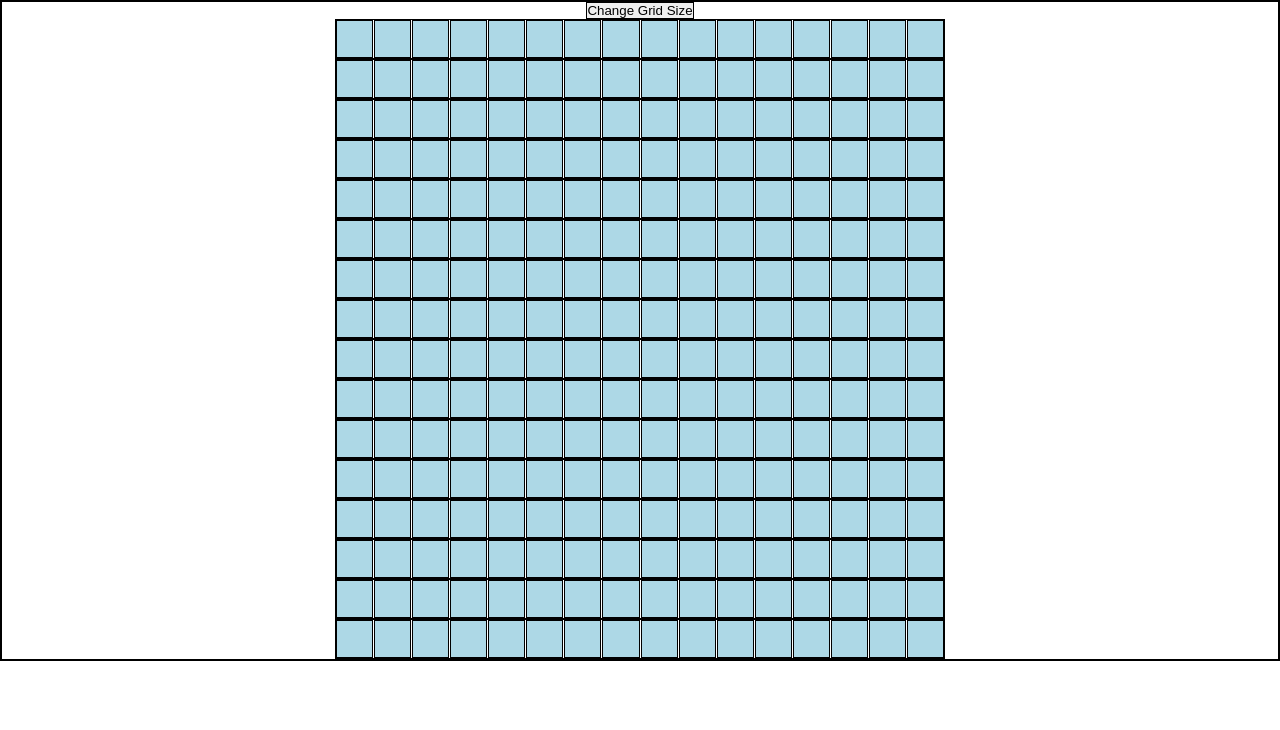
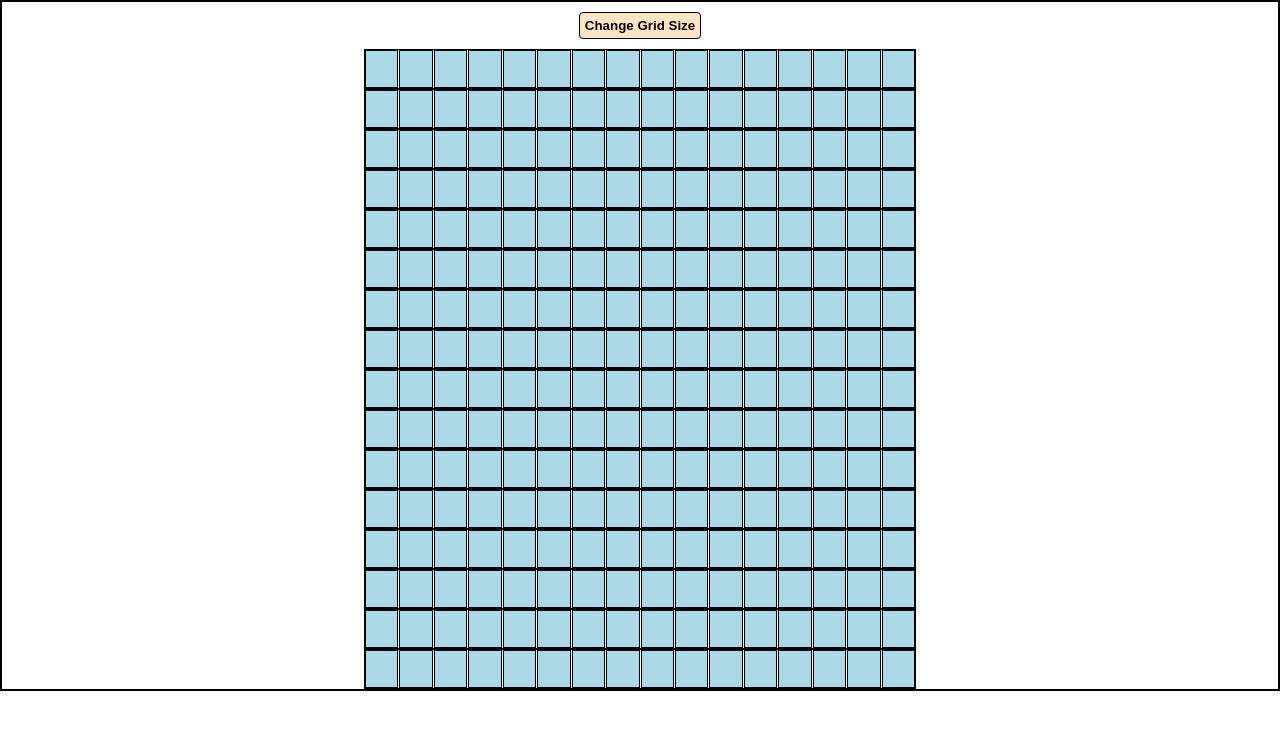
Before and after one commit to YoussefHossam01/odin-etch-a-sketch, a plain HTML site: page index.html in a window 1280 px wide. Drawn offline with Linux system fonts and the light colour scheme.

Commit message:
Add button styling '

```diff
--- a/style.css
+++ b/style.css
@@ -14,8 +14,7 @@ body{
 }
 .container{
     display:flex;
-    width: 608px;
-    height: 38px;
+    width: 550px;
     flex: 1 1 1;
     gap : 1px;
 }
@@ -25,3 +24,12 @@ body{
     flex: 1 1 0;
 
 }
+
+button {
+    margin: 10px;
+    padding: 5px;
+    font: large;
+    border-radius: 4px;
+    background-color: bisque;
+    font-weight: bold;
+}
```
